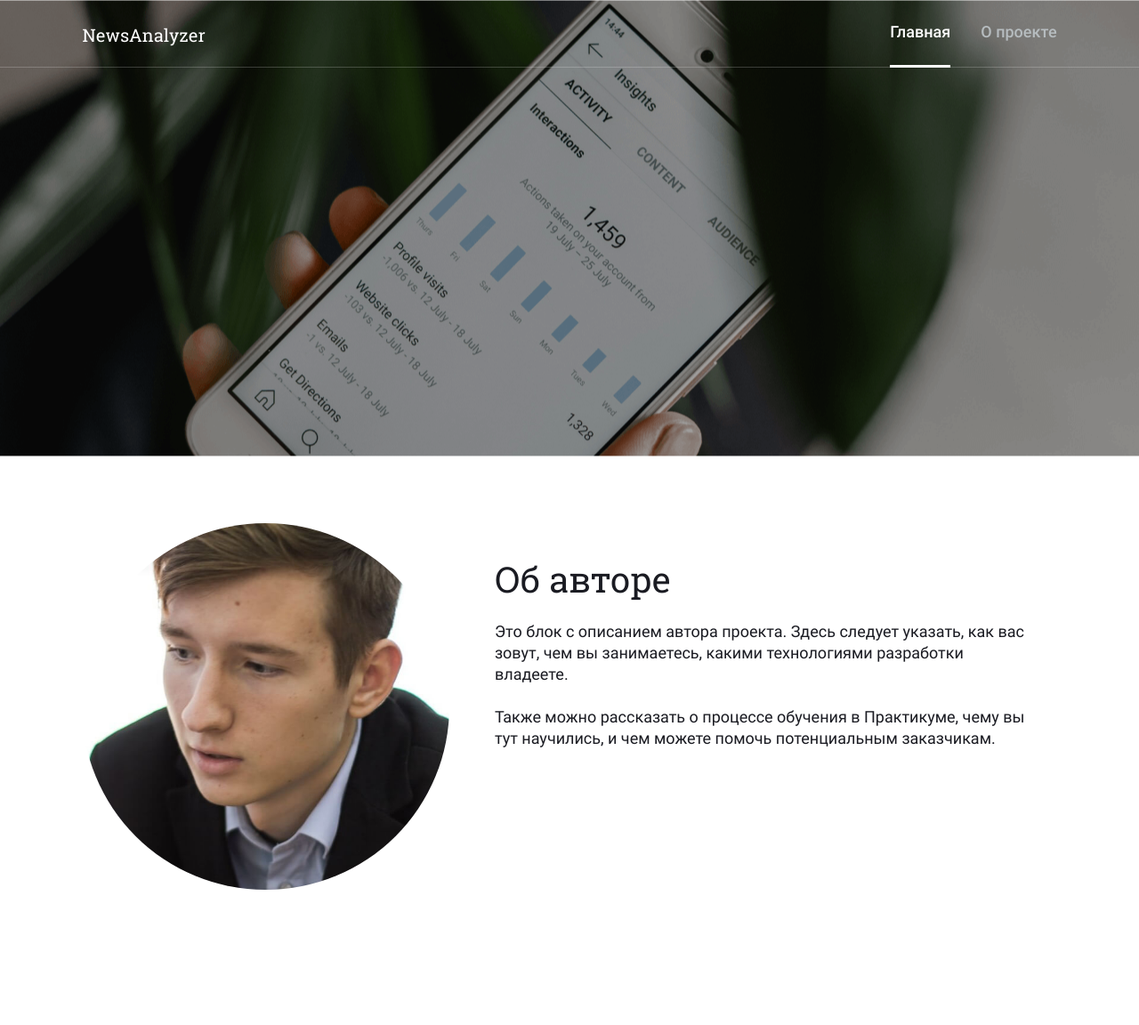
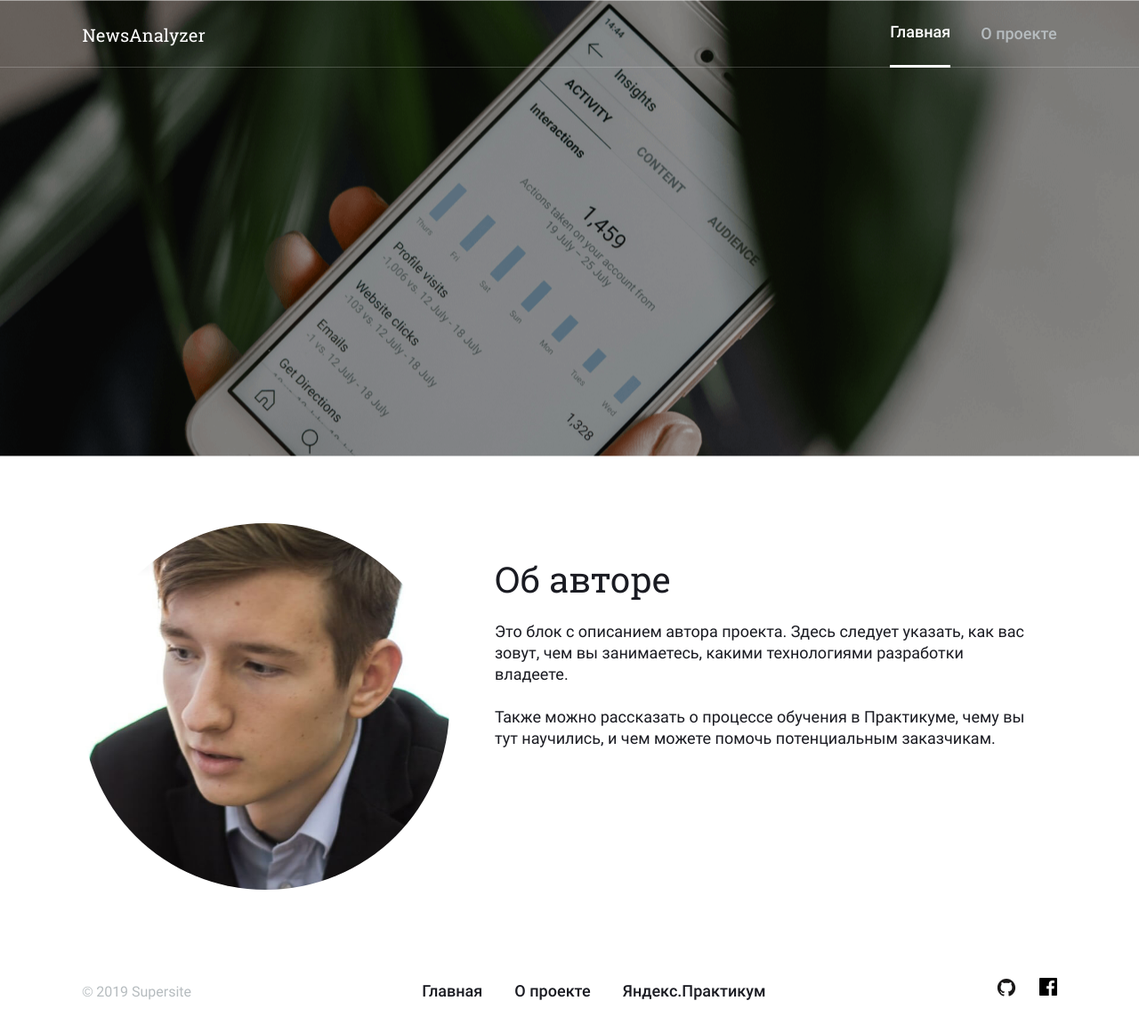
Before and after one commit to dontstain/news-analyzer, a website built with webpack: page src/main.html in a window 1280 px wide. Shown: the whole page at 89% size. Before the commit the page ends 1000 px from the top, so only its background shows below. Built offline with nearby package versions, Linux system fonts and the light colour scheme.

Commit message:
finished initial markup of main

```diff
--- a/src/blocks/about/__photo/about__photo.css
+++ b/src/blocks/about/__photo/about__photo.css
@@ -1,5 +1,6 @@
 .about__photo {
   margin-right: calc(100vw / 30 + 8px);
+  margin-bottom: calc(100vw / 36 + 40px);
   width: calc(100vw / 3.1);
   max-width: 464px;
   height: calc(100vw / 3.1);
--- /dev/null
+++ b/src/blocks/footer/__credits/footer__credits.css
@@ -0,0 +1,13 @@
+.footer__credits {
+  margin: 0;
+  font-family: inherit;
+  font-style: normal;
+  font-weight: normal;
+  font-size: 16px;
+  line-height: 22px;
+  color: #B6BCBF;
+}
+
+.footer__credits:hover {
+  cursor: default;
+}
--- /dev/null
+++ b/src/blocks/footer/__icon/footer__icon.css
@@ -0,0 +1,3 @@
+.footer__icon {
+  /* margin-left: 28px; */
+}
--- /dev/null
+++ b/src/blocks/footer/__nav-item/footer__nav-item.css
@@ -0,0 +1,9 @@
+.footer__nav-item {
+  display: flex;
+  align-items: center;
+  margin-right: calc(100vw / 44 + 7px);
+}
+
+.footer__nav-item:last-of-type {
+  margin-right: 0;
+}
--- /dev/null
+++ b/src/blocks/footer/__nav/footer__nav.css
@@ -0,0 +1,4 @@
+.footer__nav {
+  display: flex;
+  height: 100%;
+}
--- /dev/null
+++ b/src/blocks/footer/_socials/footer__socials.css
@@ -0,0 +1,5 @@
+.footer__socials {
+  display: flex;
+  justify-content: space-between;
+  width: 68px;
+}
--- a/src/blocks/footer/footer.css
+++ b/src/blocks/footer/footer.css
@@ -1,4 +1,13 @@
+@import url(./__credits/footer__credits.css);
+@import url(./__icon/footer__icon.css);
+@import url(./__nav-item/footer__nav-item.css);
+@import url(./__nav/footer__nav.css);
+@import url(./_socials/footer__socials.css);
+
 .footer {
-  /* width: calc(100% - 2*(100% / 13.85));
-  padding: 0 calc(100% / 13.85); */
+  display: flex;
+  justify-content: space-between;
+  align-items: baseline;
+  height: calc(100vw / 36 + 40px);
+  max-height: 80px;
 }
--- a/src/blocks/header/__nav-item/_active/header__nav-tem_active.css
+++ b/src/blocks/header/__nav-item/_active/header__nav-tem_active.css
@@ -1,4 +1,5 @@
-.header__nav-item_active {
+.header__nav-item.header__nav-item_active {
   border-bottom: 3px solid;
   border-color: inherit;
+  color: inherit;
 }
--- a/src/blocks/header/__nav-item/header__nav-item.css
+++ b/src/blocks/header/__nav-item/header__nav-item.css
@@ -3,7 +3,6 @@
 .header__nav-item {
   display: flex;
   align-items: center;
-  height: calc(100% - 3px);
   margin: 0 34px 0 0;
 }
 
--- a/src/blocks/header/__nav-text/header__nav-text.css
+++ b/src/blocks/header/__nav-text/header__nav-text.css
@@ -1,10 +1,9 @@
 @import url(./_active/header__nav-text_active.css);
 
 .header__nav-text {
-  font-family: inherit;
-  font-weight: 500;
-  font-style: normal;
-  font-size: 18px;
-  line-height: 24px;
   color: #B6BCBF;
 }
+
+.header__nav-text:hover {
+  color: inherit;
+}
--- a/src/blocks/header/__title/header__title.css
+++ b/src/blocks/header/__title/header__title.css
@@ -10,3 +10,7 @@
   font-size: 20px;
   line-height: 24px;
 }
+
+.header__title:hover {
+  cursor: default;
+}
--- a/src/blocks/header/header.css
+++ b/src/blocks/header/header.css
@@ -8,7 +8,7 @@
   display: flex;
   position: relative;
   justify-content: space-between;
-  height: calc(100vw / 36 + 40px) ;
+  height: calc(100vw / 36 + 40px);
   max-height: 80px;
   background-color: transparent;
   box-shadow: inset 0px -1px 0px rgba(255, 255, 255, 0.2);
--- a/src/blocks/link/link.css
+++ b/src/blocks/link/link.css
@@ -2,3 +2,7 @@
   text-decoration: none;
   color: inherit;
 }
+
+.link:hover {
+  cursor: pointer;
+}
--- /dev/null
+++ b/src/blocks/nav-list/__item/nav-list__item.css
@@ -0,0 +1,7 @@
+.nav-list__item {
+  font-family: inherit;
+  font-weight: 500;
+  font-style: normal;
+  font-size: 18px;
+  line-height: 24px;
+}
--- /dev/null
+++ b/src/blocks/nav-list/nav-list.css
@@ -0,0 +1,9 @@
+@import url(./__item/nav-list__item.css);
+
+.nav-list {
+  display: flex;
+  list-style: none;
+  padding-inline-start: 0;
+  margin-block-start: 0;
+  margin-block-end: 0;
+}
--- a/src/main.html
+++ b/src/main.html
@@ -18,16 +18,18 @@
             NewsAnalyzer
           </h1>
           <nav class="header__nav">
-            <div class="header__nav-item header__nav-item_active">
+            <ul class="nav-list">
+              <li class="nav-list__item header__nav-item header__nav-item_active">
                 <a href="#" class="header__nav-text header__nav-text_active link">
                   Главная
                 </a>
-            </div>
-            <div class="header__nav-item">
+              </li>
+              <li class="nav-list__item header__nav-item">
                 <a href="#" class="header__nav-text link">
                   О проекте
                 </a>
-            </div>
+              </li>
+            </ul>
           </nav>
         </header>
 
@@ -55,7 +57,36 @@
         </main>
 
         <footer class="footer cut-section">
-
+          <p class="footer__credits">
+            © 2019  Supersite
+          </p>
+          <nav class="footer__nav">
+            <ul class="nav-list">
+              <li class="nav-list__item footer__nav-item">
+                <a href="#" class="link">
+                  Главная
+                </a>
+              </li>
+              <li class="nav-list__item footer__nav-item">
+                <a href="#" class="link">
+                  О проекте
+                </a>
+              </li>
+              <li class="nav-list__item footer__nav-item">
+                  <a href="https://praktikum.yandex.ru/" class="link">
+                  Яндекс.Практикум
+                </a>
+              </li>
+            </ul>
+          </nav>
+          <div class="footer__socials">
+            <a href="https://github.com/dontstain" class="link">
+              <img src="./images/github.svg" alt="Логотип GitHub" class="footer__icon">
+            </a>
+            <a href="https://www.facebook.com/profile.php?id=100004625556968" class="link">
+              <img src="./images/facebook.svg" alt="Логотип Facebook" class="footer__icon">
+            </a>
+          </div>
         </footer>
       </div>
   <!-- <script src="<%= htmlWebpackPlugin.files.chunks.main.entry %>"></script> -->
--- a/src/pages/main.css
+++ b/src/pages/main.css
@@ -9,3 +9,4 @@
 @import url(../blocks/search-result/search-result.css);
 @import url(../blocks/about/about.css);
 @import url(../blocks/footer/footer.css);
+@import url(../blocks/nav-list/nav-list.css);
```
Lines whose indentation alone changed are shown as unchanged.
